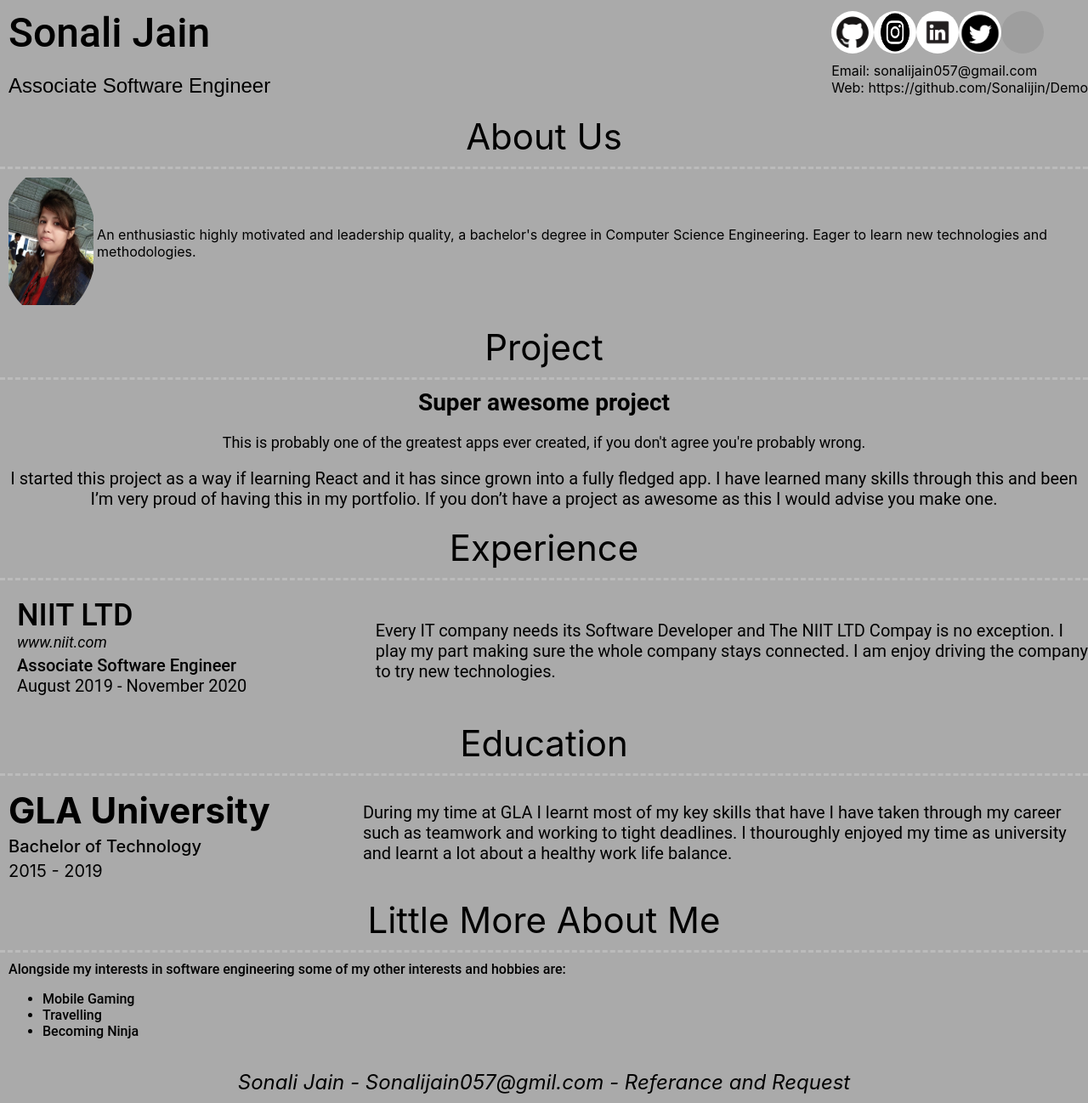
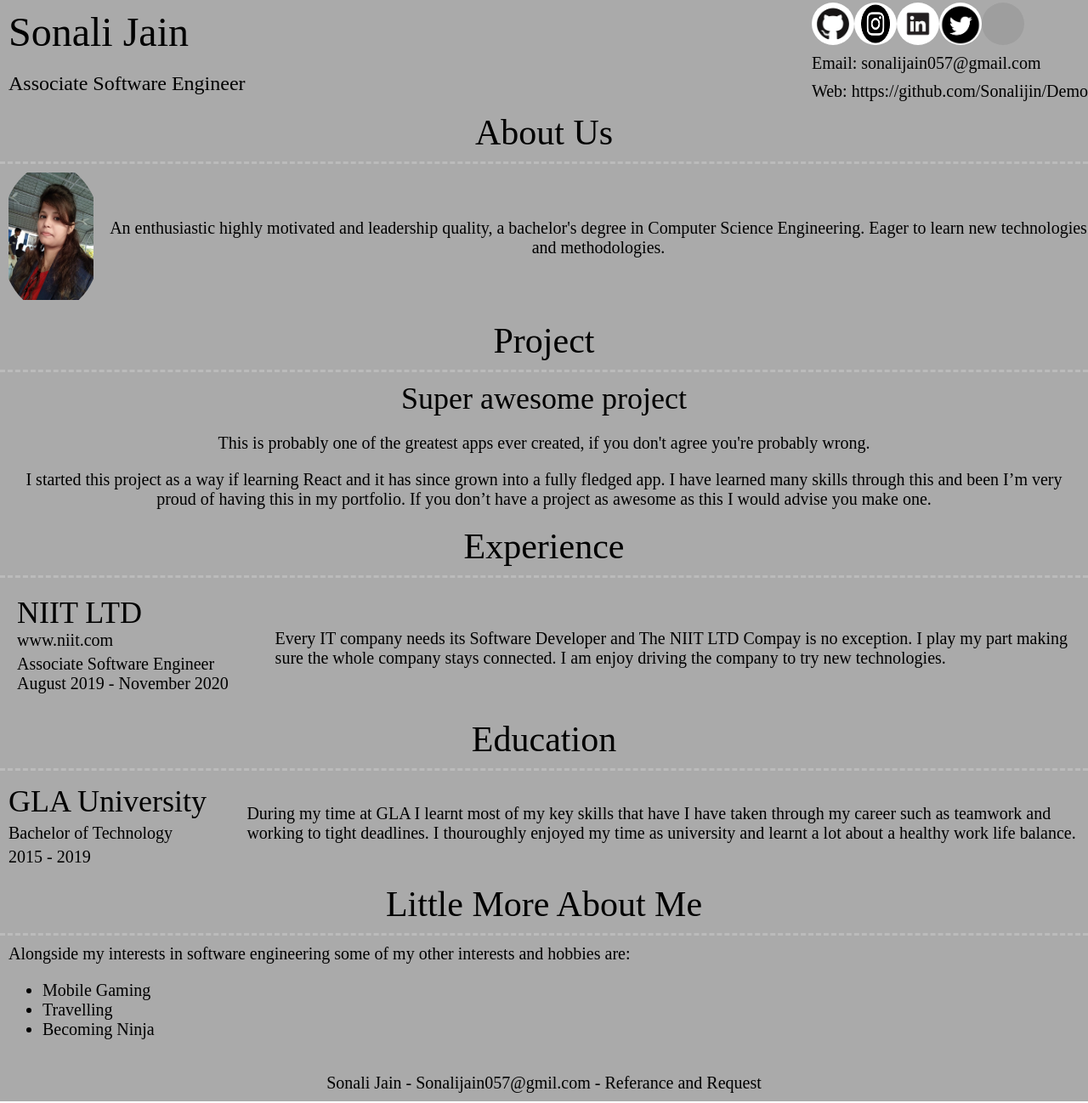
Before and after one commit to Sonalijin/Demo, a React (Create React App) app: page / in a window 1280 px wide. Shown: the whole page at 85% size. Built offline with nearby package versions, Linux system fonts and the light colour scheme; grey boxes are pictures that could not be loaded.

Commit message:
commit 3

```diff
--- a/src/Demo/Footer.js
+++ b/src/Demo/Footer.js
@@ -5,10 +5,10 @@ const Footer = () => {
     <div
       style={{
         textAlign: "center",
-        fontSize: 24,
+        fontSize: 20,
         padding: 10,
-        fontStyle: "italic",
         fontWeight: 400,
+        fontFamily: "Jost-Regular",
       }}
     >
       Sonali Jain - Sonalijain057@gmil.com - Referance and Request
--- a/src/Demo/Header.js
+++ b/src/Demo/Header.js
@@ -7,6 +7,7 @@ const AboutHeader = () => {
           textAlign: "center",
           fontSize: 42,
           padding: 10,
+          fontFamily: "Jost-Bold",
         }}
       >
         About Us
@@ -27,10 +28,15 @@ const Header = (props) => {
     overflowY: "hidden",
     marignTop: 50,
     fontSize: 24,
-    fontFamily: "sans-serif",
+    fontFamily: "Jost-Medium",
     flexDirection: "row",
   };
-  const imageStyle = { height: 50, width: 50, borderRadius: 50 / 2 };
+  const imageStyle = {
+    height: 50,
+    width: 50,
+    borderRadius: 50 / 2,
+    backgoundColor: "black",
+  };
   return (
     <div>
       <div
@@ -47,7 +53,7 @@ const Header = (props) => {
               padding: 10,
               fontSize: 48,
               fontWeight: 500,
-              fontFamily: "roboto",
+              fontFamily: "Jost-Bold",
             }}
           >
             Sonali Jain
@@ -64,7 +70,6 @@ const Header = (props) => {
             style={{
               flexDirection: "row",
               display: "flex",
-              backgoundColor: "black",
             }}
           >
             <img src="../github.png" alt="github" style={imageStyle} />
@@ -73,8 +78,16 @@ const Header = (props) => {
             <img src="../twitter.png" style={imageStyle} />
             <img src="../youtub.png" style={imageStyle} />
           </div>
-          <div style={{ paddingTop: 10 }}>Email: sonalijain057@gmail.com</div>
-          <div>Web: https://github.com/Sonalijin/Demo</div>
+          <div
+            style={{ paddingTop: 10, fontFamily: "Jost-Regular", fontSize: 20 }}
+          >
+            Email: sonalijain057@gmail.com
+          </div>
+          <div
+            style={{ paddingTop: 10, fontFamily: "Jost-Regular", fontSize: 20 }}
+          >
+            Web: https://github.com/Sonalijin/Demo
+          </div>
         </div>
       </div>
       <AboutHeader />
--- a/src/Demo/InformationCard.js
+++ b/src/Demo/InformationCard.js
@@ -24,6 +24,7 @@ const InformationCard = () => {
             textAlign: "center",
             fontSize: 42,
             padding: 10,
+            fontFamily: "Jost-Bold",
           }}
         >
           Little More About Me
@@ -36,10 +37,9 @@ const InformationCard = () => {
         ></div>
         <div
           style={{
-            fontsize: 20,
+            fontSize: 20,
             padding: 10,
-            fontWeight: 500,
-            fontFamily: "roboto",
+            fontFamily: "Jost-Regular",
           }}
         >
           Alongside my interests in software engineering some of my other
@@ -61,6 +61,7 @@ const InformationCard = () => {
             textAlign: "center",
             fontSize: 42,
             padding: 10,
+            fontFamily: "Jost-Bold",
           }}
         >
           Education
@@ -83,15 +84,16 @@ const InformationCard = () => {
             style={{
               display: "flex",
               flexDirection: "column",
+              marign: 10,
               padding: 10,
-              flexBasis: "77%",
+              flexBasis: "40%",
             }}
           >
             <div
               style={{
-                fontSize: 42,
+                fontSize: 36,
                 paddingTop: 5,
-                fontWeight: "bold",
+                fontFamily: "Jost-Medium",
               }}
             >
               GLA University
@@ -100,7 +102,7 @@ const InformationCard = () => {
               style={{
                 fontSize: 20,
                 paddingTop: 5,
-                fontWeight: 500,
+                fontFamily: "Jost-Regular",
               }}
             >
               Bachelor of Technology
@@ -109,7 +111,7 @@ const InformationCard = () => {
               style={{
                 fontSize: 20,
                 paddingTop: 5,
-                fontWeight: 400,
+                fontFamily: "Jost-Regular",
               }}
             >
               2015 - 2019
@@ -119,9 +121,7 @@ const InformationCard = () => {
             style={{
               fontSize: 20,
               padding: 10,
-              fontWeight: 400,
-
-              fontFamily: "roboto",
+              fontFamily: "Jost-Regular",
             }}
           >
             During my time at GLA I learnt most of my key skills that have I
@@ -151,35 +151,33 @@ const InformationCard = () => {
             flexDirection: "column",
             padding: 10,
             margin: 10,
-            flexBasis: "70%",
+            flexBasis: "40%",
           }}
         >
           <div
             style={{
               fontSize: 36,
-              fontFamily: "roboto",
-              fontWeight: 500,
+              fontFamily: "Jost-Medium",
+
               //flex: 2,
             }}
           >
             NIIT LTD
           </div>
-          <div
-            style={{ fontSize: 18, fontFamily: "roboto", fontStyle: "italic" }}
-          >
+          <div style={{ fontSize: 20, fontFamily: "Jost-Regular" }}>
             www.niit.com
           </div>
           <div
             style={{
               fontSize: 20,
-              fontFamily: "roboto",
-              fontWeight: 500,
+
+              fontFamily: "Jost-Regular",
               paddingTop: 5,
             }}
           >
             Associate Software Engineer
           </div>
-          <div style={{ fontSize: 20, fontFamily: "roboto" }}>
+          <div style={{ fontSize: 20, fontFamily: "Jost-Regular" }}>
             August 2019 - November 2020
           </div>
         </div>
@@ -192,7 +190,7 @@ const InformationCard = () => {
           <div
             style={{
               fontSize: 20,
-              fontFamily: "roboto",
+              fontFamily: "Jost-Regular",
               paddingTop: 10,
               //paddingLeft: 140,
             }}
@@ -213,6 +211,7 @@ const InformationCard = () => {
           display: "flex",
           flexDirection: "row",
           alignItems: "center",
+          justifyContent: "space-between",
         }}
       >
         <Img />
@@ -220,9 +219,16 @@ const InformationCard = () => {
           style={{
             display: "flex",
             flexDirection: "row",
+            flexBasis: "90%",
           }}
         >
-          <div>
+          <div
+            style={{
+              fontFamily: "Jost-Regular",
+              fontSize: 20,
+              textAlign: "center",
+            }}
+          >
             An enthusiastic highly motivated and leadership
             quality, a bachelor's degree in Computer Science Engineering. Eager
             to learn new technologies and methodologies.
@@ -234,6 +240,7 @@ const InformationCard = () => {
           textAlign: "center",
           fontSize: 42,
           padding: 10,
+          fontFamily: "Jost-Bold",
         }}
       >
         Project
@@ -248,9 +255,8 @@ const InformationCard = () => {
       <div
         style={{
           textAlign: "center",
-          fontSize: 28,
-          fontFamily: "roboto",
-          fontWeight: "bold",
+          fontSize: 36,
+          fontFamily: "Jost-Medium",
           padding: 10,
         }}
       >
@@ -259,9 +265,8 @@ const InformationCard = () => {
       <div
         style={{
           textAlign: "center",
-          fontSize: 18,
-          fontFamily: "roboto",
-          fontWeight: 400,
+          fontSize: 20,
+          fontFamily: "Jost-Regular",
           padding: 10,
         }}
       >
@@ -272,7 +277,7 @@ const InformationCard = () => {
         style={{
           textAlign: "center",
           fontSize: 20,
-          fontFamily: "roboto",
+          fontFamily: "Jost-Regular",
           padding: 10,
         }}
       >
@@ -286,6 +291,7 @@ const InformationCard = () => {
           textAlign: "center",
           fontSize: 42,
           padding: 10,
+          fontFamily: "Jost-Bold",
         }}
       >
         Experience
```
Also changed, not shown: public/README.txt (added), 1 other file (tests, documents, lock files or other folders).
